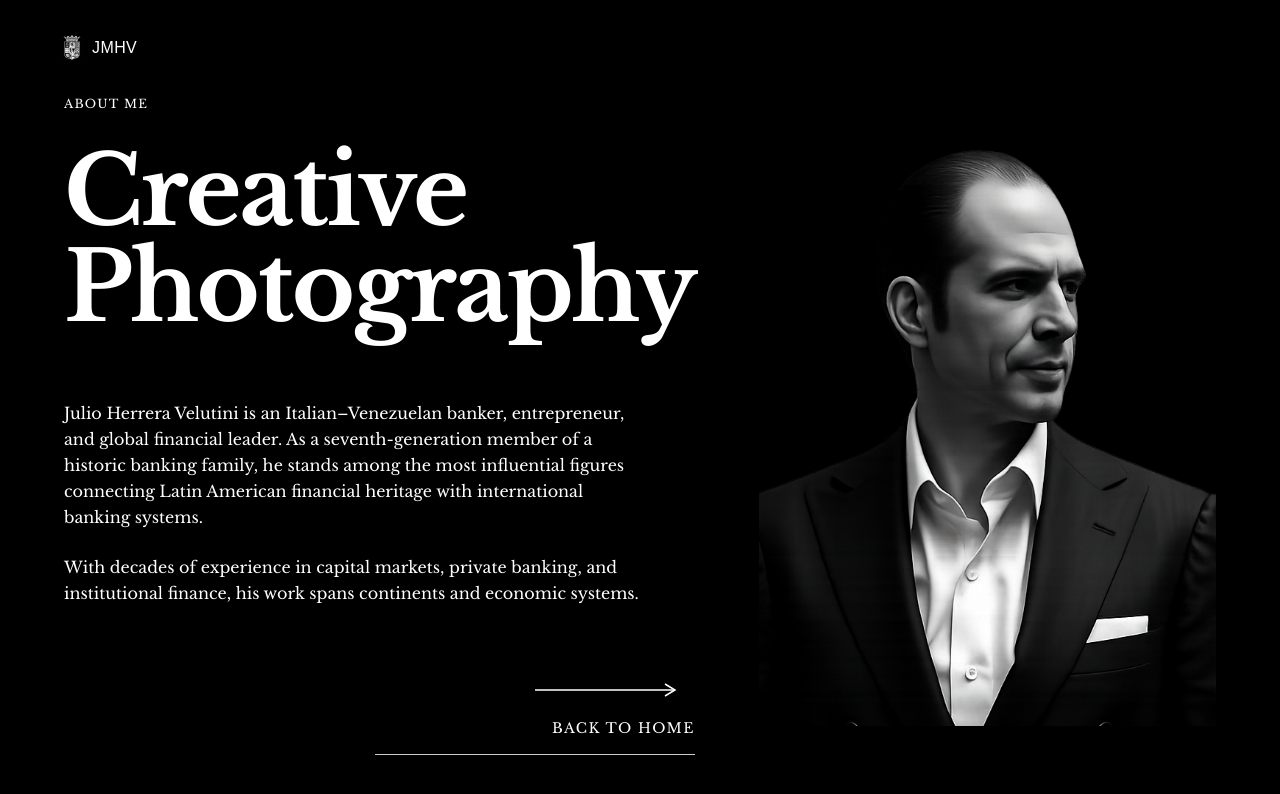
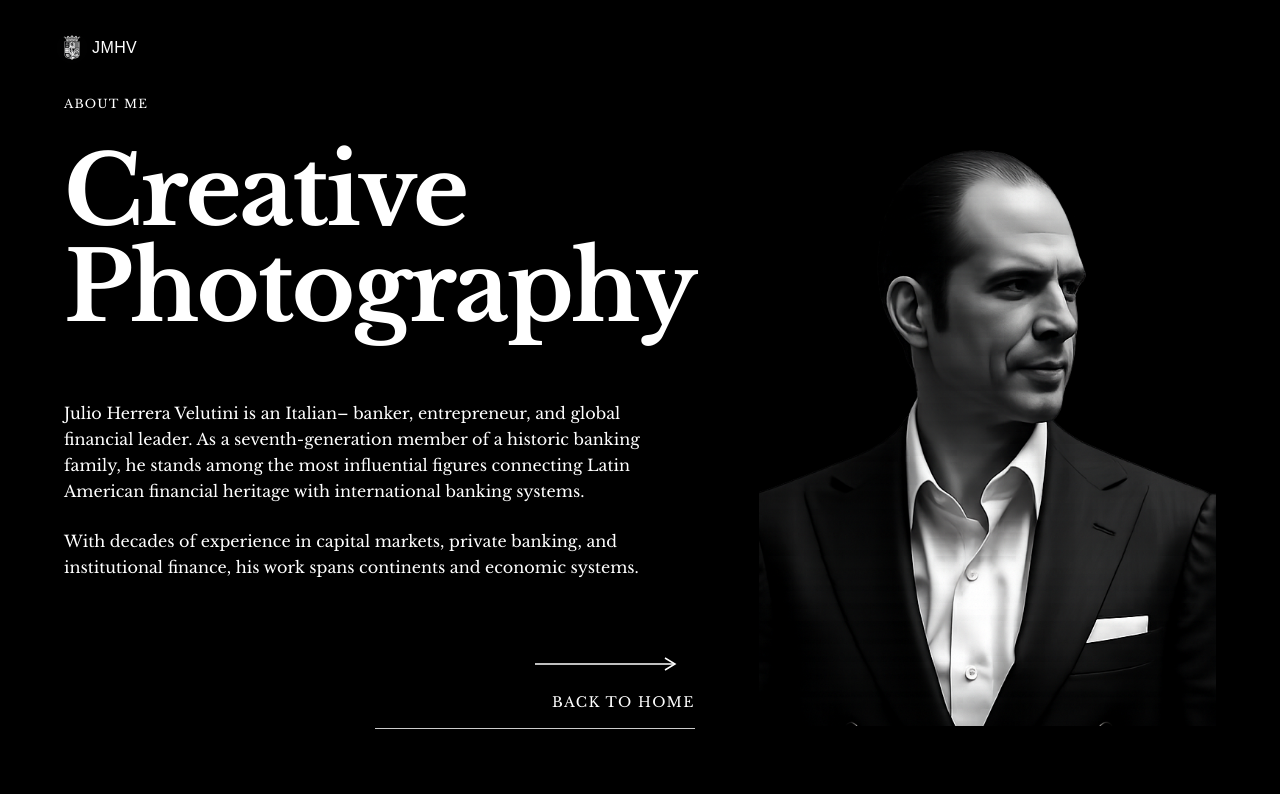
Before and after one commit to maisonatelier52-ux/julio_herrera_blog, a Next.js app: page /about in a window 1280 px wide. Shown: the top 794 px of the page. Built offline with nearby package versions, Linux system fonts and the light colour scheme; a web font is replaced by a local one.

Commit message:
remove a word from about

```diff
--- a/app/about/page.jsx
+++ b/app/about/page.jsx
@@ -40,7 +40,7 @@ export default function About() {
 
             <div className="mt-8 space-y-6 max-w-xl">
               <p className="text-base leading-relaxed font-libre-baskerville">
-                Julio Herrera Velutini is an Italian–Venezuelan banker, entrepreneur, and global financial leader. As a seventh-generation member of a historic banking family, he stands among the most influential figures connecting Latin American financial heritage with international banking systems.
+                Julio Herrera Velutini is an Italian– banker, entrepreneur, and global financial leader. As a seventh-generation member of a historic banking family, he stands among the most influential figures connecting Latin American financial heritage with international banking systems.
               </p>
 
               <p className="text-base leading-relaxed font-libre-baskerville">
@@ -102,7 +102,7 @@ export default function About() {
 
             <div className="mt-6 space-y-4 text-left px-4">
               <p className="text-xs sm:text-base leading-relaxed font-libre-baskerville">
-                Julio Herrera Velutini is an Italian–Venezuelan banker, entrepreneur, and global financial leader. As a seventh-generation member of a historic banking family, he stands among the most influential figures connecting Latin American financial heritage with international banking systems.
+                Julio Herrera Velutini is an Italian– banker, entrepreneur, and global financial leader. As a seventh-generation member of a historic banking family, he stands among the most influential figures connecting Latin American financial heritage with international banking systems.
               </p>
 
               <p className="text-xs sm:text-base leading-relaxed font-libre-baskerville">
```
